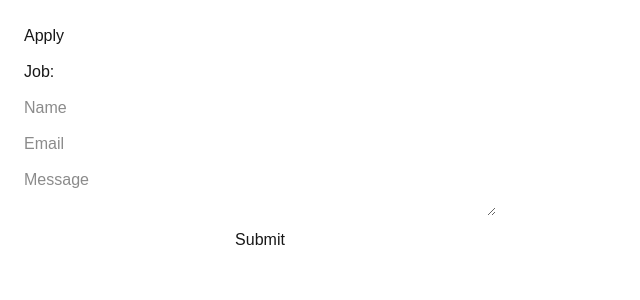
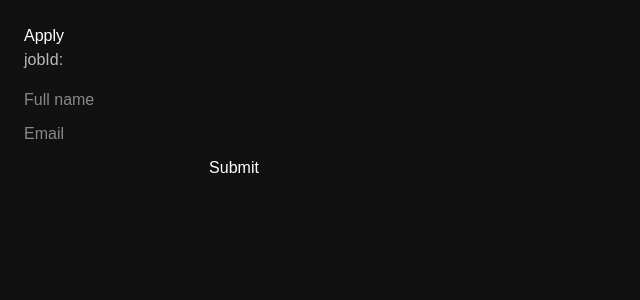
Before and after one commit to ythiel10-cpu/staffroom, a Next.js app: page /apply in a window 1280 px wide. Shown: the top 300 px of the page, without its empty margins (0-640 px from the left). Built offline with nearby package versions, Linux system fonts and the light colour scheme; no server answers.

Commit message:
fix: suspense wrapper for useSearchParams on /apply

```diff
--- a/app/apply/page.tsx
+++ b/app/apply/page.tsx
@@ -1,39 +1,10 @@
-'use client'
-import { useSearchParams } from 'next/navigation'
-import { useState } from 'react'
-import { createSupabaseBrowserClient } from '@/lib/supabase/browser'
+import { Suspense } from 'react'
+import ApplyClient from './ui'
 
 export default function ApplyPage() {
-  const supabase = createSupabaseBrowserClient()
-  const params = useSearchParams()
-  const jobId = params.get('job')
-
-  const [name, setName] = useState('')
-  const [email, setEmail] = useState('')
-  const [message, setMessage] = useState('')
-  const [status, setStatus] = useState('')
-
-  const submit = async () => {
-    setStatus('')
-    const { error } = await supabase.from('applications').insert({
-      job_id: jobId,
-      name,
-      email,
-      message,
-    })
-    if (error) setStatus(error.message)
-    else setStatus('✅ Saved!')
-  }
-
   return (
-    <main style={{ padding: 24, display: 'grid', gap: 12, maxWidth: 520 }}>
-      <h1>Apply</h1>
-      <p>Job: {jobId}</p>
-      <input placeholder="Name" value={name} onChange={(e) => setName(e.target.value)} />
-      <input placeholder="Email" value={email} onChange={(e) => setEmail(e.target.value)} />
-      <textarea placeholder="Message" value={message} onChange={(e) => setMessage(e.target.value)} />
-      <button onClick={submit}>Submit</button>
-      {status && <p>{status}</p>}
-    </main>
+    <Suspense fallback={<div style={{ padding: 24, color: 'white' }}>Loading…</div>}>
+      <ApplyClient />
+    </Suspense>
   )
 }
--- /dev/null
+++ b/app/apply/ui.tsx
@@ -0,0 +1,37 @@
+'use client'
+
+import { useSearchParams } from 'next/navigation'
+import { useState } from 'react'
+import { createBrowserClient } from '@/lib/supabase/browser'
+
+export default function ApplyClient() {
+  const params = useSearchParams()
+  const jobId = params.get('jobId') || ''
+
+  const supabase = createBrowserClient()
+
+  // --- Beispiel-State (deinen bestehenden übernehmen) ---
+  const [fullName, setFullName] = useState('')
+  const [email, setEmail] = useState('')
+  const [status, setStatus] = useState<string | null>(null)
+
+  const onSubmit = async () => {
+    setStatus('Sende…')
+    // TODO: hier dein insert in applications (falls du den schon hast, einfach rein kopieren)
+    setStatus('Gespeichert ✅')
+  }
+
+  return (
+    <div style={{ minHeight: '100vh', background: '#111', color: '#fff', padding: 24 }}>
+      <h1>Apply</h1>
+      <p style={{ opacity: 0.7 }}>jobId: {jobId}</p>
+
+      <div style={{ display: 'grid', gap: 10, maxWidth: 420, marginTop: 16 }}>
+        <input value={fullName} onChange={(e) => setFullName(e.target.value)} placeholder="Full name" />
+        <input value={email} onChange={(e) => setEmail(e.target.value)} placeholder="Email" />
+        <button onClick={onSubmit}>Submit</button>
+        {status && <p>{status}</p>}
+      </div>
+    </div>
+  )
+}
```
